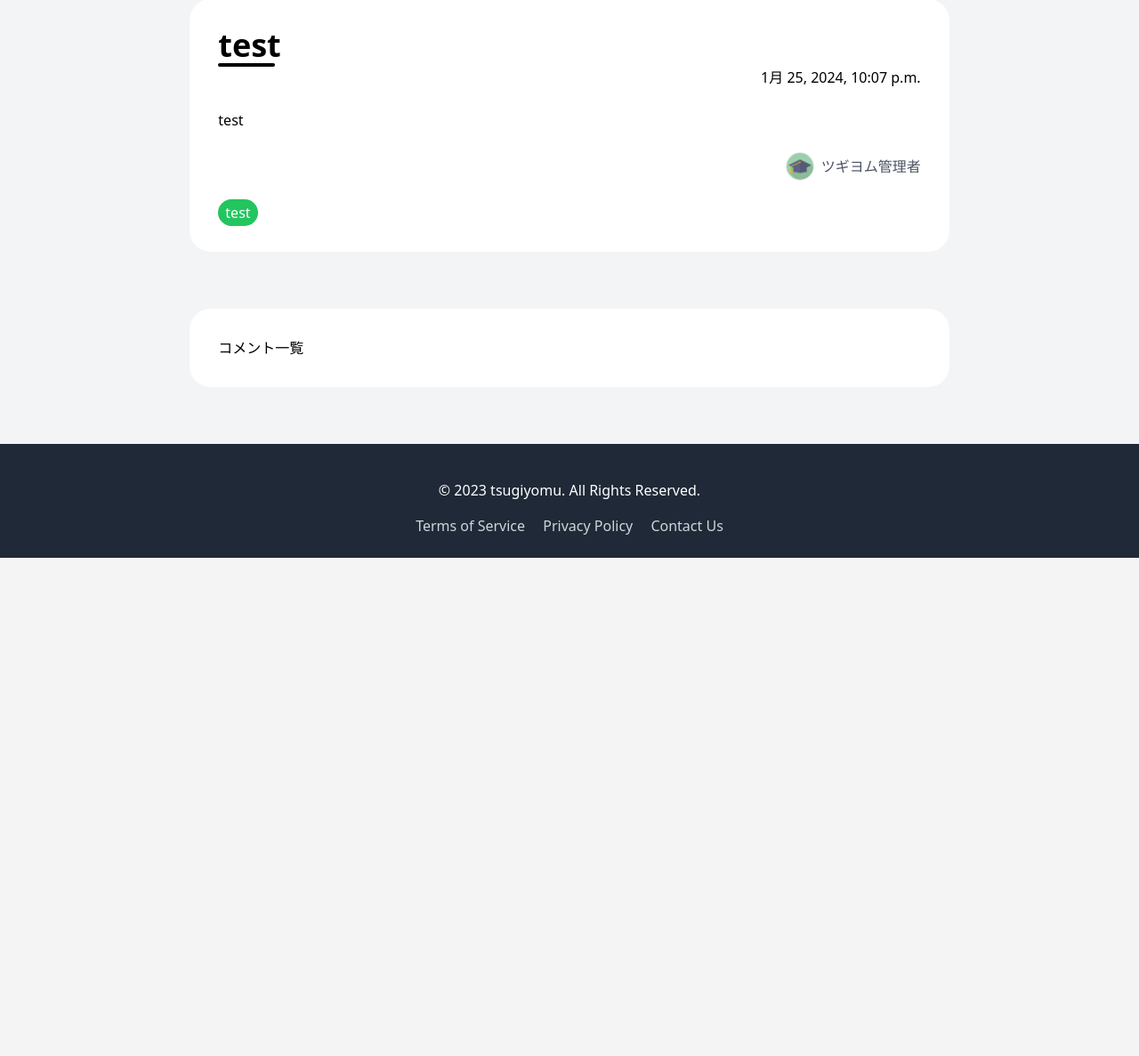
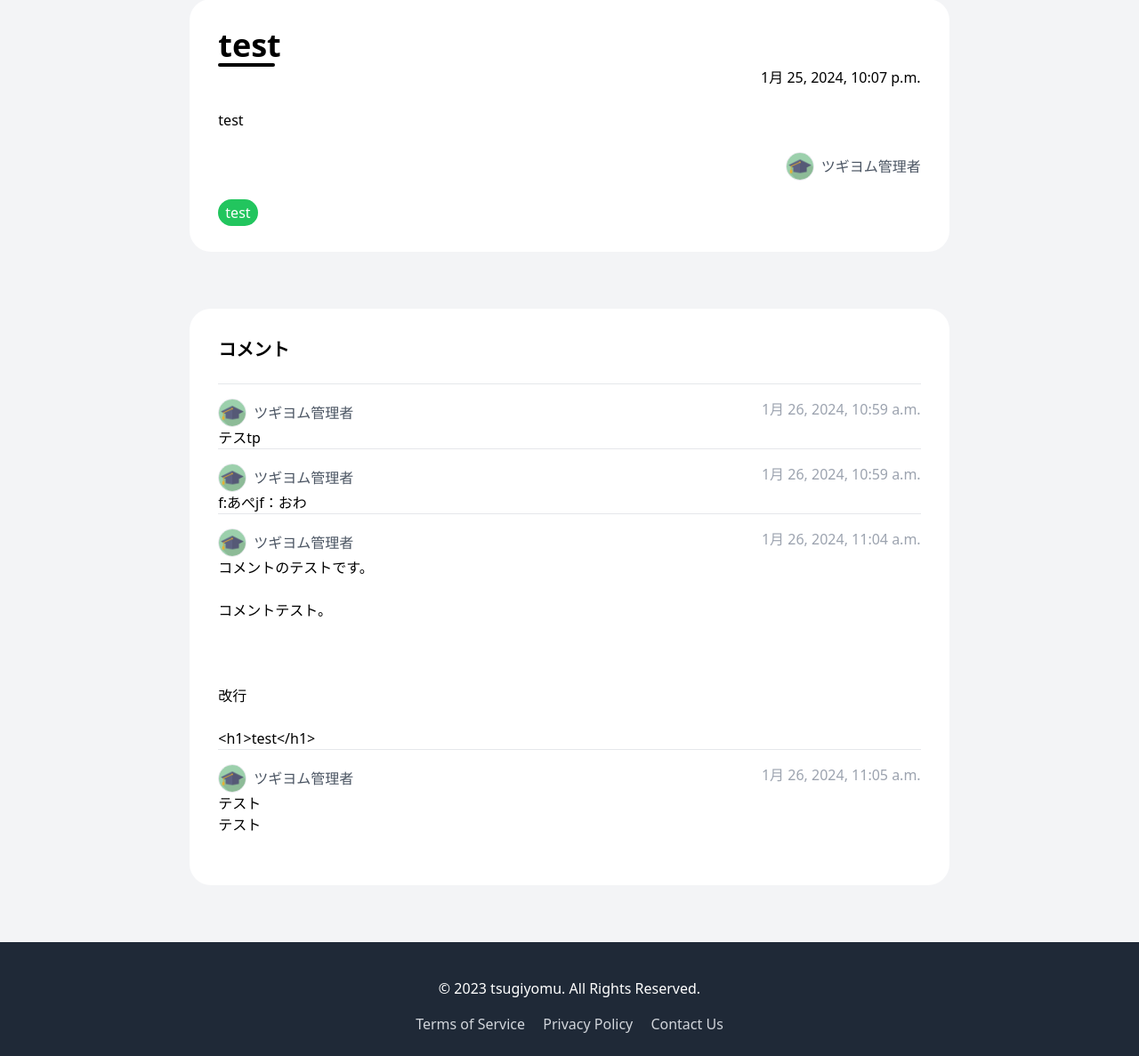
Before and after one commit to yabuki829/bookreview, a Django app: a page that uses blog/templates/details.html in a window 1280 px wide. Shown: the part 181-1368 px from the top of the page at 89% size. Before the commit the page ends 808 px from the top, so only its background shows below. Run offline with Django 3.2, Linux system fonts and the light colour scheme; data comes from the database, SQL or seed files in the repository; both versions use the stored data as it was after the commit; some libraries are stand-ins or nearby versions.

Commit message:
コメントきのうを追加

```diff
--- a/blog/templates/details.html
+++ b/blog/templates/details.html
@@ -30,9 +30,25 @@
     {% if blog.tag.title != "お知らせ" %}
     <div class="bg-white p-8 my-8 md:my-16 rounded-3xl sm:order-2  ">
 
-      <h1>コメント一覧</h1>
+      <h1 class="font-bold text-xl">コメント</h1>
+      <br>
+      {% for comment in comments %}
+        <div id="{{comment.id}}" class="comment">
+          <hr class="py-2">
+         <div class="flex justify-between">
+          <div class="flex items-center">
+            <img src="{{ comment.creator.image.url }}" alt="Profile Image" class="w-8 h-8   object-cover border rounded-full ">
+            <p class="pl-2 text-gray-600">{{ comment.creator }}</p>
+          </div>
+          <h1 class="font-sm text-gray-400">{{comment.created_at}}</h1>
+         </div>
+          <p>{{ comment.comment |  linebreaksbr }}</p>
+
+        </div>
+      {% endfor %}
+      <br>
       {% if request.user.is_authenticated %}
-        <form action="#" method="POST">
+        <form id ="comment" method="POST">
           {% csrf_token %}
 
           <textarea name="comment" class="w-full p-2 border " rows="4" required></textarea>
@@ -49,8 +65,11 @@
 
 
       {% comment %} ここに コメントを表示する {% endcomment %}
+
+
     </div>
     {% endif %}
+
   </div>
 
 
--- a/blog/views.py
+++ b/blog/views.py
@@ -1,6 +1,6 @@
 from django.shortcuts import render,redirect
 from django.views.generic import View
-from api.models import Blog,Tag,Book
+from api.models import Blog,Tag,Book,BlogComment
 from accounts.views import AccountClass
 # 記事の投稿
 class PostBlogView(View):
@@ -46,12 +46,18 @@ class PostBlogView(View):
 class DetailsBlogView(View):
   def get(self,request,pk):
     blog = Blog.objects.get(id=pk)
-    return render(request, "details.html",{"blog":blog})
+    comments = BlogComment.objects.filter(blog=blog)
+    print(comments)
+    return render(request, "details.html",{"blog":blog,"comments":comments})
 
 
   def post(self,request,pk):
     # pkにコメントする
-    print("コメントします")
+    blog_class = BlogClass()
+    comment = self.request.POST.get("comment")
+    creator = self.request.user.profile
+    blog = Blog.objects.get(id=pk)
+    blog_class.create_blog_comment(comment,blog,creator)
     return redirect('details_blog', pk=pk)
 
 from django.core.paginator import Paginator, EmptyPage, PageNotAnInteger
@@ -107,6 +113,10 @@ class BlogListView(View):
     # タグの数が増えたらこれを使う
     tag_list = Tag.objects.annotate(num_blogs=Count('blog')).order_by('-num_blogs')[:20]
 
+
+
+
+
     print(tag_list)
     context = {
         'blog_page': blog_page,
@@ -120,7 +130,6 @@ class BlogListView(View):
 
 class Show_Blog_Tag(View):
   def get(self,request,tag):
-    print("呼ばれてますか？")
 
     tag_obj = Tag.objects.filter(title=tag).first()
 
@@ -170,11 +179,12 @@ class ShowTagsView(View):
     }
     return render(request, 'show_all_tags.html', context)
 
-  pass
+
 
 
 import re
 class BlogClass():
+
   def post_blog(self,creator,title,content,tag, book=None):
 
     if book:
@@ -193,3 +203,6 @@ class BlogClass():
     cleaned_tag_title = re.sub(r'<[^>]+>|[^a-zA-Z0-9ぁ-んァ-ン一-龥\s]', '', tag_title)
     tag, created = Tag.objects.get_or_create(title=cleaned_tag_title)
     return tag
+
+  def create_blog_comment(self,text,blog,creator):
+    BlogComment.objects.create(comment=text,blog=blog,creator=creator)
```
Also changed, not shown: db.sqlite3.
